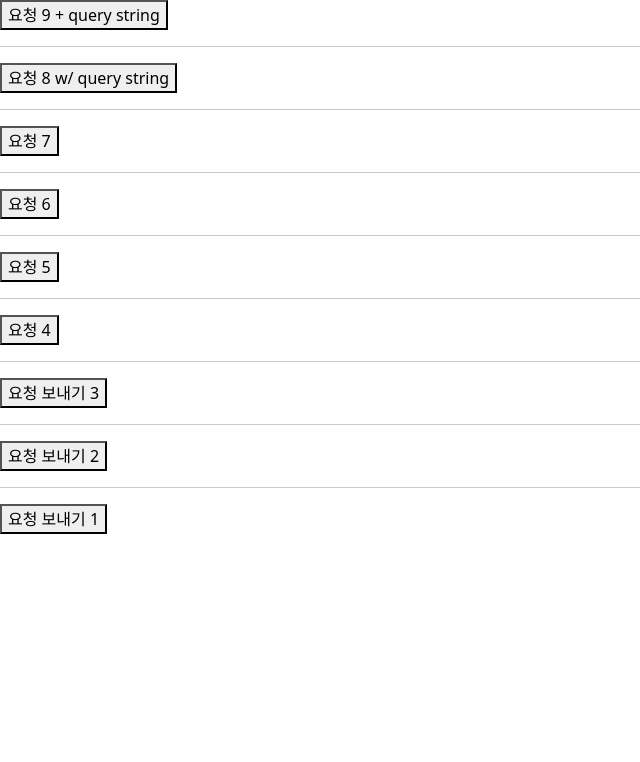
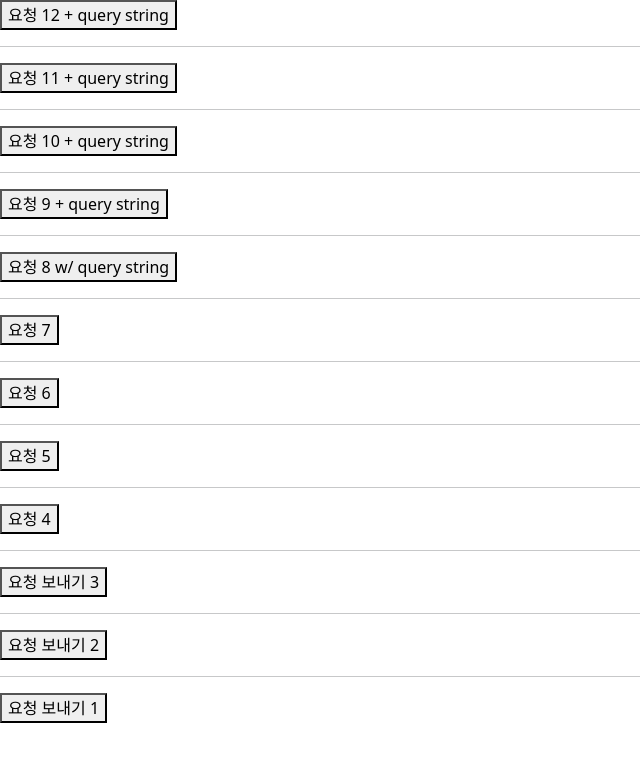
Before and after one commit to yumin359/react, a React (Vite) app: page / in a window 1280 px wide. Shown: the top 762 px of the page, without its empty margins (0-640 px from the left). Built offline with nearby package versions, Linux system fonts and the light colour scheme.

Commit message:
0707 get query string 보내는 방법들

```diff
--- a/src/App53.jsx
+++ b/src/App53.jsx
@@ -60,8 +60,40 @@ function App53(props) {
     axios.get("/api/main28/sub9?address=seoul&score=99.99");
   }
 
+  function handleButton10Click() {
+    // query string 직접 완성
+    // 이렇게 해도 되지만,
+    axios.get("/api/main28/sub10?address=서울 강남&score=99.99");
+  }
+
+  function handleButton11Click() {
+    // config의 params에 객체를 넣는 방법
+    // 한글이나 띄어쓰기 등 잘 안 넘어갈 때도 있어서 안전하게 넘기는 방법
+    axios.get("/api/main28/sub11", {
+      params: {
+        address: "서울 신촌",
+        score: "88.88",
+      },
+    });
+  }
+
+  function handleButton12Click() {
+    axios.get("/api/main28/sub11", {
+      params: {
+        fruit: "apple",
+        price: 1000,
+      },
+    });
+  }
+
   return (
     <div>
+      <button onClick={handleButton12Click}>요청 12 + query string</button>
+      <hr />
+      <button onClick={handleButton11Click}>요청 11 + query string</button>
+      <hr />
+      <button onClick={handleButton10Click}>요청 10 + query string</button>
+      <hr />
       <button onClick={handleButton9Click}>요청 9 + query string</button>
       <hr />
       <button onClick={handleButton8Click}>요청 8 w/ query string</button>
```
